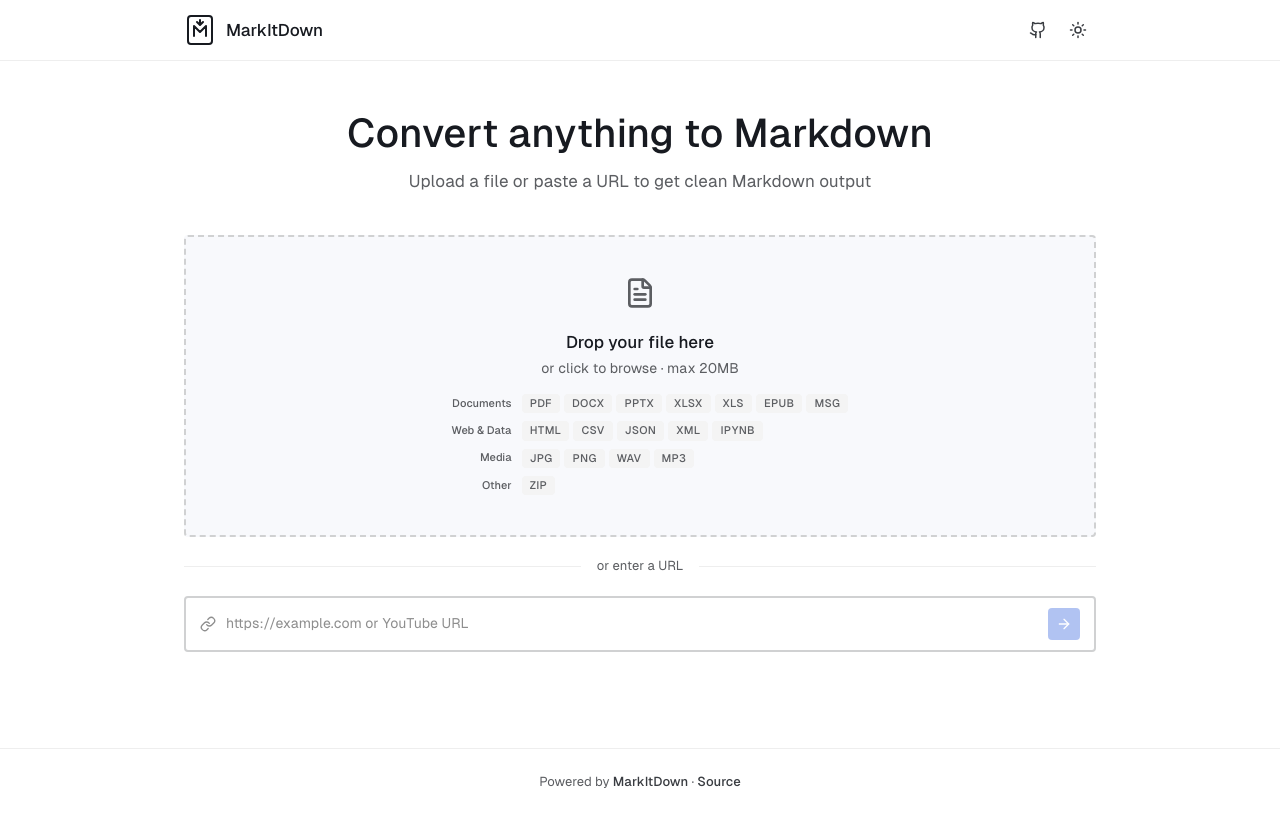
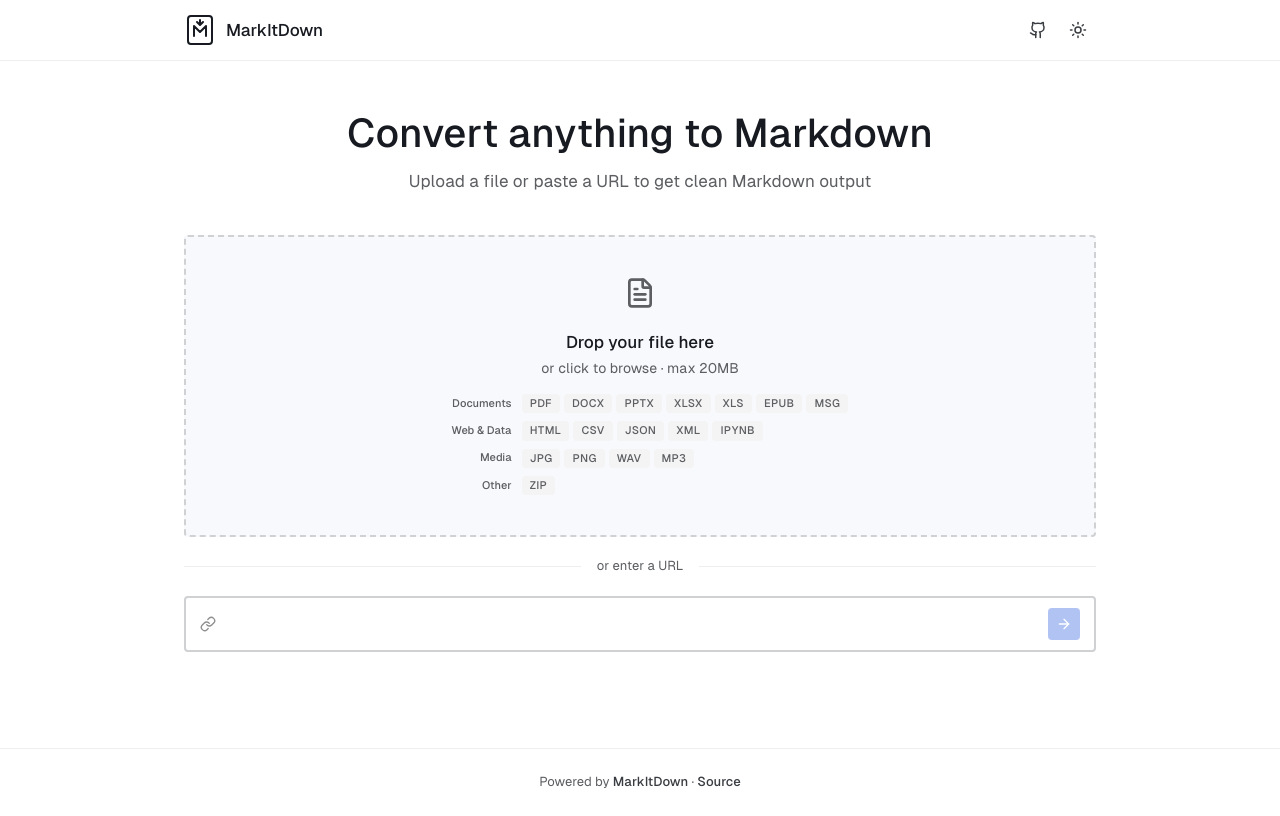
Before and after one commit to ropean/markitdown-web, a Nuxt app: page / in a window 1280 px wide. Built offline with nearby package versions, Linux system fonts and the light colour scheme.

Commit message:
remove placeholder

```diff
--- a/components/UrlInput.vue
+++ b/components/UrlInput.vue
@@ -26,7 +26,6 @@
         v-model="url"
         type="url"
         class="url-text"
-        placeholder="https://example.com or YouTube URL"
         :disabled="loading"
       />
       <button
```
